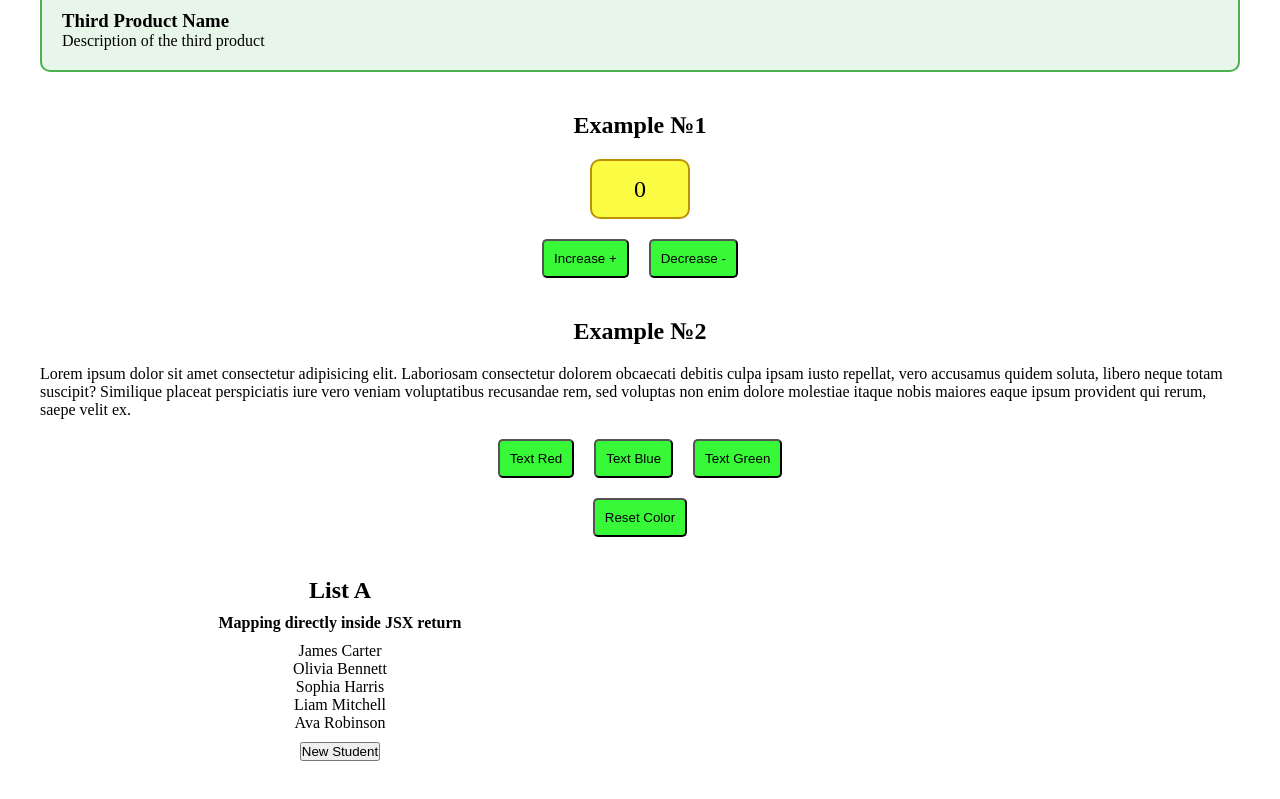
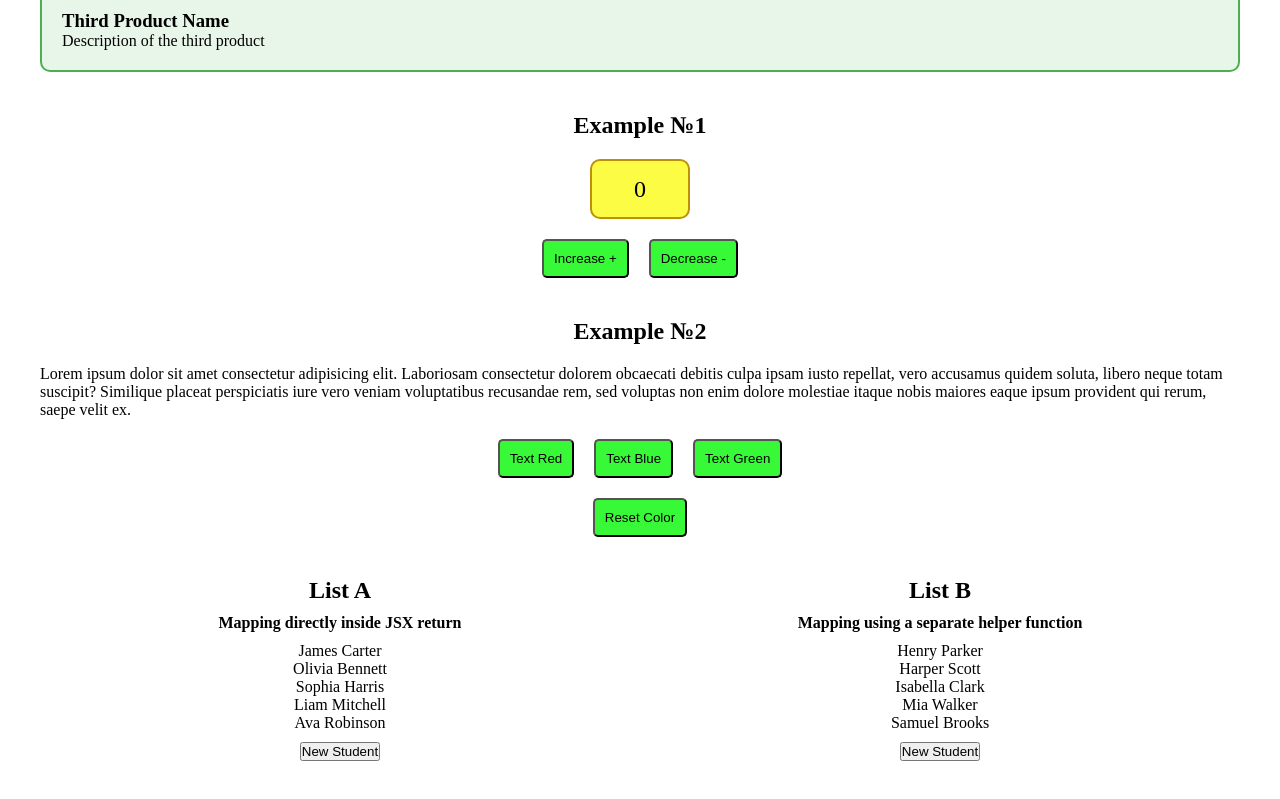
Before and after one commit to Tiana-K08/react-by-examples, a React (Vite) app: page / in a window 1280 px wide. Shown: the part 1247-2046 px from the top of the page. Built offline with nearby package versions, Linux system fonts and the light colour scheme.

Commit message:
feat: create list rendering example using helper function with .map()

```diff
--- /dev/null
+++ b/src/components/methodMap/ListB.jsx
@@ -0,0 +1,38 @@
+import { useState } from 'react';
+
+import Button from '../useState/Button/Button.jsx';
+
+import './List.css';
+
+function ListB() {
+  const students = [
+    'Henry Parker',
+    'Harper Scott',
+    'Isabella Clark',
+    'Mia Walker',
+    'Samuel Brooks',
+  ];
+
+  const [nameList, setNameList] = useState(students);
+
+  const handleNewStudent = () => {
+    setNameList([...nameList, 'New Student']);
+  };
+
+  function renderNameList() {
+    return nameList.map((student, index) => <li key={index}>{student}</li>);
+  }
+
+  return (
+    <div className="list-wrapper">
+      <h2>List B</h2>
+      <h4>Mapping using a separate helper function</h4>
+      <ul className="students-list">{renderNameList()}</ul>
+      <div className="btn-container">
+        <Button onClick={handleNewStudent} label="New Student" />
+      </div>
+    </div>
+  );
+}
+
+export default ListB;
--- a/src/components/methodMap/ListsContainer.jsx
+++ b/src/components/methodMap/ListsContainer.jsx
@@ -1,4 +1,5 @@
 import ListA from './ListA.jsx';
+import ListB from './ListB.jsx';
 
 import './ListsContainer.css';
 
@@ -6,7 +7,7 @@ function ListsContainer() {
   return (
     <div className="lists-container">
       <ListA />
-      {/* <ListB /> */}
+      <ListB />
     </div>
   );
 }
```
